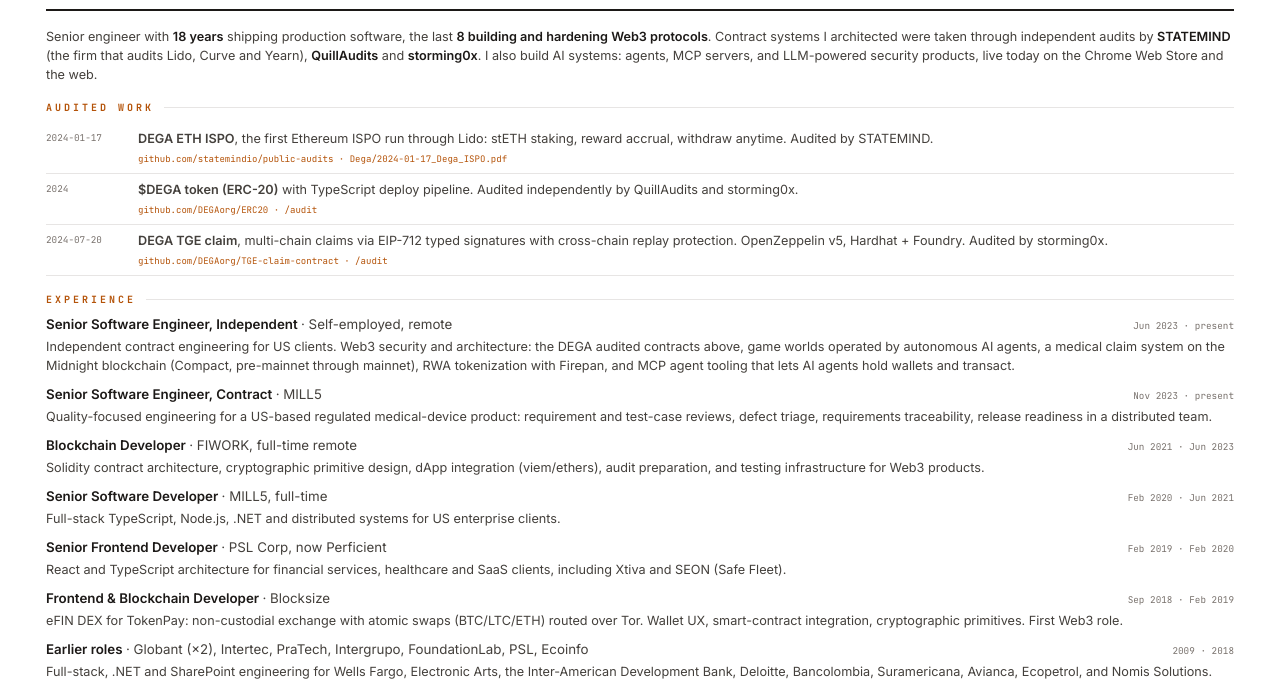
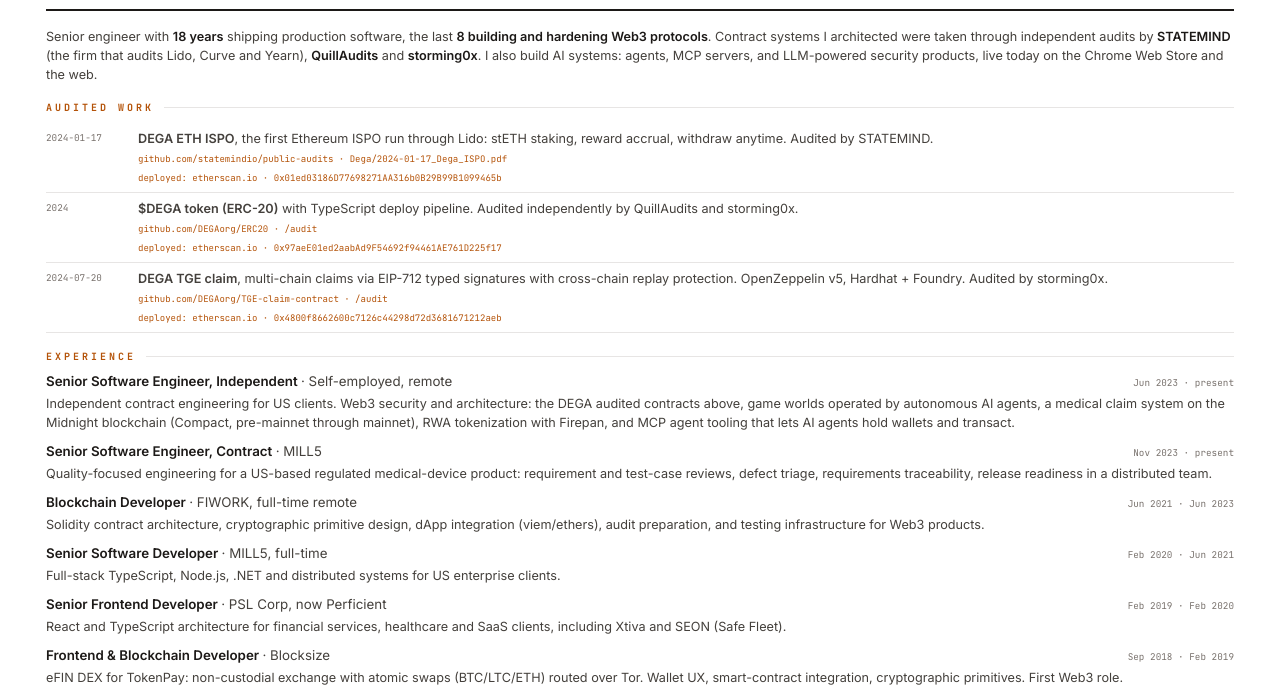
Before and after one commit to pavelEspitia/pavelEspitia.github.io, a website: page cv/cv.html in a window 1280 px wide. Shown: the part 112-800 px from the top of the page. Drawn offline with nearby package versions, Linux system fonts and the light colour scheme.

Commit message:
Link deployed contract addresses on Etherscan in audit ledger and CV

```diff
--- a/cv/cv.html
+++ b/cv/cv.html
@@ -205,7 +205,8 @@
       <div class="what">
         <strong>DEGA ETH ISPO</strong>, the first Ethereum ISPO run through Lido: stETH staking,
         reward accrual, withdraw anytime. Audited by STATEMIND.<br>
-        <a class="link" href="https://github.com/statemindio/public-audits/blob/main/Dega/2024-01-17_Dega_ISPO.pdf">github.com/statemindio/public-audits · Dega/2024-01-17_Dega_ISPO.pdf</a>
+        <a class="link" href="https://github.com/statemindio/public-audits/blob/main/Dega/2024-01-17_Dega_ISPO.pdf">github.com/statemindio/public-audits · Dega/2024-01-17_Dega_ISPO.pdf</a><br>
+        <a class="link" href="https://etherscan.io/address/0x01ed03186D77698271AA316b0B29B99B1099465b">deployed: etherscan.io · 0x01ed03186D77698271AA316b0B29B99B1099465b</a>
       </div>
     </div>
     <div class="audit">
@@ -213,7 +214,8 @@
       <div class="what">
         <strong>$DEGA token (ERC-20)</strong> with TypeScript deploy pipeline. Audited independently
         by QuillAudits and storming0x.<br>
-        <a class="link" href="https://github.com/DEGAorg/ERC20">github.com/DEGAorg/ERC20 · /audit</a>
+        <a class="link" href="https://github.com/DEGAorg/ERC20">github.com/DEGAorg/ERC20 · /audit</a><br>
+        <a class="link" href="https://etherscan.io/token/0x97aee01ed2aabad9f54692f94461ae761d225f17">deployed: etherscan.io · 0x97aeE01ed2aabAd9F54692f94461AE761D225f17</a>
       </div>
     </div>
     <div class="audit">
@@ -221,7 +223,8 @@
       <div class="what">
         <strong>DEGA TGE claim</strong>, multi-chain claims via EIP-712 typed signatures with
         cross-chain replay protection. OpenZeppelin v5, Hardhat + Foundry. Audited by storming0x.<br>
-        <a class="link" href="https://github.com/DEGAorg/TGE-claim-contract">github.com/DEGAorg/TGE-claim-contract · /audit</a>
+        <a class="link" href="https://github.com/DEGAorg/TGE-claim-contract">github.com/DEGAorg/TGE-claim-contract · /audit</a><br>
+        <a class="link" href="https://etherscan.io/address/0x4800f8662600c7126c44298d72d3681671212aeb">deployed: etherscan.io · 0x4800f8662600c7126c44298d72d3681671212aeb</a>
       </div>
     </div>
 
```
Also changed, not shown: index.html (+3 -0 lines), 1 other file.
